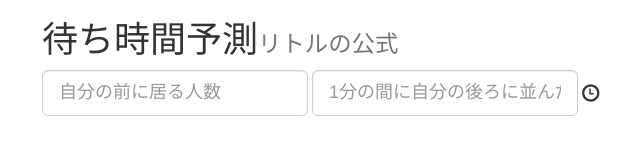
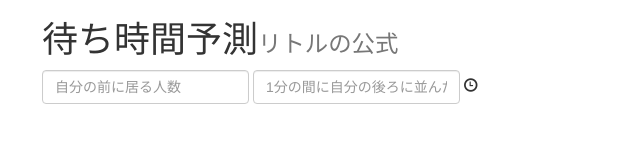
Before and after one commit to hands-rec/waiting, a plain HTML site: page public/index.html in a window 1280 px wide. Shown: the whole page, without its empty margins (28-668 px from the left). Drawn offline with nearby package versions, Linux system fonts and the light colour scheme.

Commit message:
change size

```diff
--- a/public/index.html
+++ b/public/index.html
@@ -23,13 +23,13 @@
     <div class="container">
       <form id="form" class="form-inline">
         <div class='form-group'>
-          <input id="l" type="text" pattern="[0-9]*" class="input-lg form-control" placeholder="自分の前に居る人数">
+          <input id="l" type="text" pattern="[0-9]*" class="form-control" placeholder="自分の前に居る人数">
         </div>
         <div class='form-group'>
-          <input id="lambda" type="text" pattern="[0-9]*" class="input-lg form-control" placeholder="1分の間に自分の後ろに並んだ人数">
+          <input id="lambda" type="text" pattern="[0-9]*" class="form-control" placeholder="1分の間に自分の後ろに並んだ人数">
         </div>
         <div class='form-group'>
-          <p id="waiting" class="form-control-static input-lg glyphicon glyphicon-time"></p>
+          <p id="waiting" class="form-control-static glyphicon glyphicon-time"></p>
         </div>
       </form>
     </div>
```
